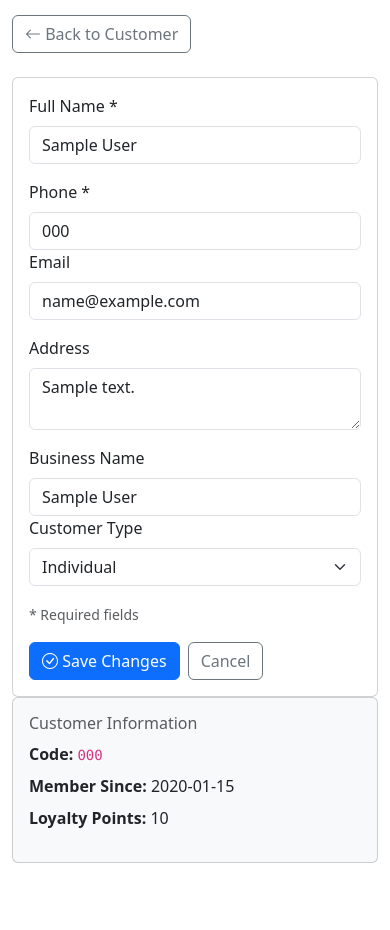
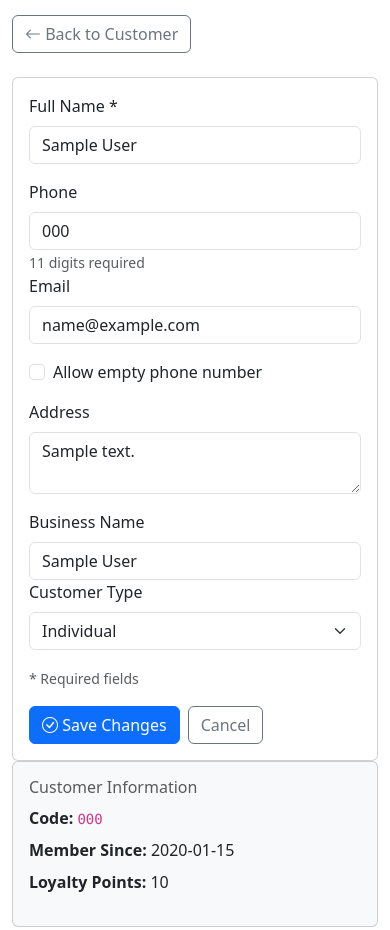
Before and after one commit to busanokirby/jc-web-v2, a Flask app: page /customers/1/edit in a window 390 px wide. Shown: the part 157-1087 px from the top of the page. Run offline with Flask 3, Linux system fonts and the light colour scheme; a user stored in the database is signed in; tables that the repository leaves empty hold one stand-in row (values such as "Sample post").

Commit message:
feat: Implement phone number validation and optional skip feature in customer forms

```diff
--- a/app/blueprints/customers/routes.py
+++ b/app/blueprints/customers/routes.py
@@ -125,14 +125,30 @@ def edit_customer(customer_id: int):
 
     if request.method == "POST":
         customer.name = (request.form.get("name") or "").strip()
-        customer.phone = (request.form.get("phone") or "").strip()
+        skip_phone = request.form.get("skip_phone", "no") == "yes"
+        phone = (request.form.get("phone") or "").strip()
+
+        # Validate phone if provided
+        if phone:
+            # Check if phone is 11 digits
+            if not phone.isdigit() or len(phone) != 11:
+                flash("Phone number must be exactly 11 digits.", "danger")
+                return render_template("customers/edit_customer.html", customer=customer)
+            customer.phone = phone
+        elif not skip_phone:
+            customer.phone = customer.phone  # Keep existing phone
+        else:
+            # Allow empty phone by generating a placeholder
+            import uuid
+            customer.phone = f"SKIP{uuid.uuid4().hex[:7].upper()}"[:11]
+
         customer.email = (request.form.get("email") or "").strip() or None
         customer.address = (request.form.get("address") or "").strip() or None
         customer.business_name = (request.form.get("business_name") or "").strip() or None
         customer.customer_type = request.form.get("customer_type", "Individual")
 
-        if not customer.name or not customer.phone:
-            flash("Name and phone are required.", "danger")
+        if not customer.name:
+            flash("Name is required.", "danger")
             return render_template("customers/edit_customer.html", customer=customer)
 
         db.session.commit()
@@ -207,12 +223,24 @@ def search_api():
 def add_customer():
     """Add a new customer (API endpoint for POS)"""
     name = (request.form.get("name") or "").strip()
+    skip_phone = request.form.get("skip_phone", "no") == "yes"
     phone = (request.form.get("phone") or "").strip()
     email = (request.form.get("email") or "").strip() or None
     address = (request.form.get("address") or "").strip() or None
 
-    if not name or not phone:
-        return jsonify({"success": False, "message": "Name and phone are required"}), 400
+    if not name:
+        return jsonify({"success": False, "message": "Name is required"}), 400
+
+    # Validate phone if provided
+    if phone:
+        if not phone.isdigit() or len(phone) != 11:
+            return jsonify({"success": False, "message": "Phone number must be exactly 11 digits"}), 400
+    elif not skip_phone:
+        return jsonify({"success": False, "message": "Please provide a phone number or select skip phone option"}), 400
+    else:
+        # Generate a temporary phone placeholder when skipped
+        import uuid
+        phone = f"SKIP{uuid.uuid4().hex[:7].upper()}"[:11]
 
     # Check if customer already exists by phone
     existing = Customer.query.filter_by(phone=phone).first()
--- a/templates/customers/edit_customer.html
+++ b/templates/customers/edit_customer.html
@@ -24,12 +24,22 @@
 
                     <div class="row mb-3">
                         <div class="col-md-6">
-                            <label for="phone" class="form-label">Phone *</label>
-                            <input type="tel" class="form-control" id="phone" name="phone" value="{{ customer.phone }}" required>
+                            <label for="phone" class="form-label">Phone</label>
+                            <input type="tel" class="form-control" id="phone" name="phone" value="{{ customer.phone }}" pattern="[0-9]{11}" placeholder="Enter 11-digit number">
+                            <small class="text-muted">11 digits required</small>
                         </div>
                         <div class="col-md-6">
                             <label for="email" class="form-label">Email</label>
                             <input type="email" class="form-control" id="email" name="email" value="{{ customer.email or '' }}">
+                        </div>
+                    </div>
+
+                    <div class="mb-3">
+                        <div class="form-check">
+                            <input class="form-check-input" type="checkbox" id="skip_phone_edit" name="skip_phone" value="yes" onchange="togglePhoneRequirementEdit()">
+                            <label class="form-check-label" for="skip_phone_edit">
+                                Allow empty phone number
+                            </label>
                         </div>
                     </div>
 
@@ -83,4 +93,20 @@
         </div>
     </div>
 </div>
+
+<script>
+function togglePhoneRequirementEdit() {
+    const skipPhoneCheckbox = document.getElementById('skip_phone_edit');
+    const phoneInput = document.getElementById('phone');
+
+    if (skipPhoneCheckbox.checked) {
+        phoneInput.required = false;
+        phoneInput.disabled = true;
+        phoneInput.value = '';
+    } else {
+        phoneInput.required = false;
+        phoneInput.disabled = false;
+    }
+}
+</script>
 {% endblock %}
```
Also changed, not shown: app/blueprints/repairs/routes.py (+14 -2 lines), templates/repairs/add_repairs.html (+25 -3 lines), templates/sales/pos.html (+24 -1 lines).
